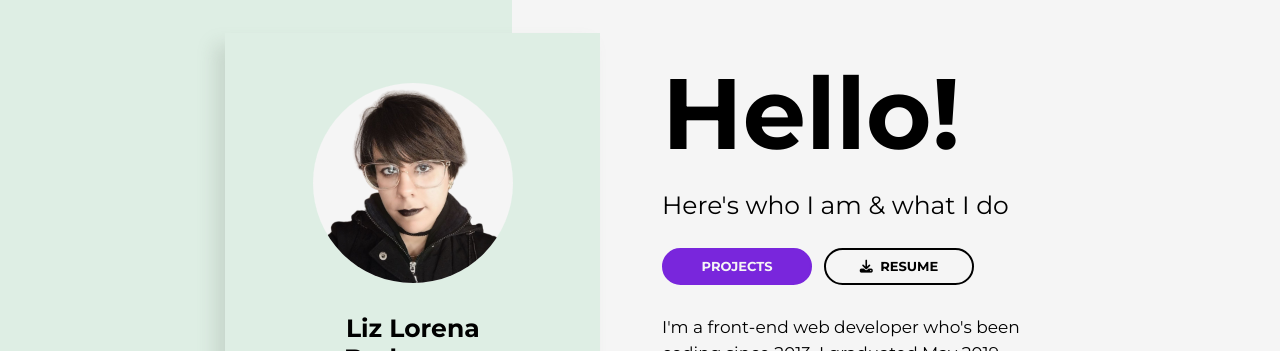
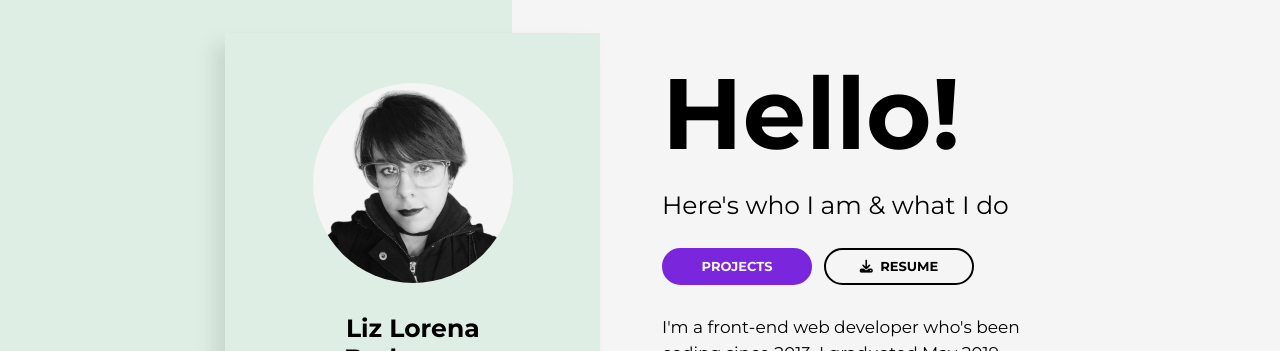
Before and after one commit to liz-lorena/liz-lorena.github.io, a Jekyll site: the page built from index.html, in a window 1280 px wide. Shown: the part 252-603 px from the top of the page. Built offline with Jekyll 4.4.1, drawn with Linux system fonts in a browser that asks for light colours; nearby versions of some CDN libraries; the list of posts is cut into pages by our own code.

Commit message:
Update homepage.html

```diff
--- a/_layouts/homepage.html
+++ b/_layouts/homepage.html
@@ -63,7 +63,7 @@
 
 <div class="behindcard">
     <div class="card" id="about-me">
-        <img src="/short-hair.png">
+        <img src="/short-hair-grayscale.png">
         <h1 style="line-height:120%;">
           Liz&nbsp;Lorena<br>
           Berberena
```
